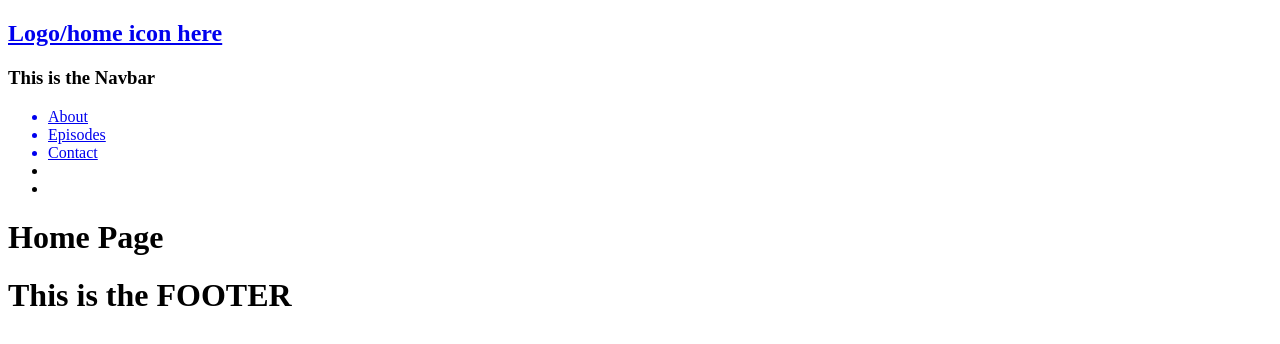
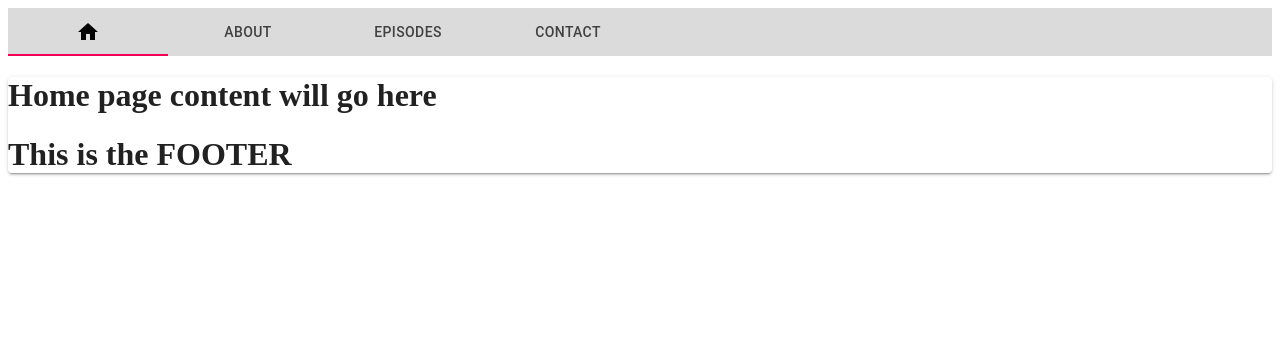
Before and after one commit to pojo8/WatchAOT, a React (Create React App) app in the folder frontend/: page / in a window 1280 px wide. Shown: the top 344 px of the page. Built offline with nearby package versions, Linux system fonts and the light colour scheme.

Commit message:
begun styling stuff using Material UI

```diff
--- a/frontend/package.json
+++ b/frontend/package.json
@@ -3,6 +3,8 @@
   "version": "0.1.0",
   "private": true,
   "dependencies": {
+    "@material-ui/core": "^4.11.0",
+    "@material-ui/icons": "^4.9.1",
     "@testing-library/jest-dom": "^4.2.4",
     "@testing-library/react": "^9.5.0",
     "@testing-library/user-event": "^7.2.1",
--- a/frontend/src/App.js
+++ b/frontend/src/App.js
@@ -4,7 +4,10 @@ import Navbar from "./components/Navbar";
 import About from "./components/About";
 import Contact from "./components/Contact";
 import Episodes from "./components/Episodes";
+import Home from "./components/Home";
 import { BrowserRouter, Switch, Route } from "react-router-dom";
+import { makeStyles } from "@material-ui/core/styles";
+import { Paper } from "@material-ui/core";
 
 // This site has 3 pages, all of which are rendered
 // dynamically in the browser (not server rendered).
@@ -21,27 +24,35 @@ import { BrowserRouter, Switch, Route } from "react-router-dom";
 // remember that we are using react-router-dom which is one of many router plugins (best one imo)
 // remind me to explain SWITCH and EXACT (below)
 
+const useStyles = makeStyles((theme) => {
+  return {
+    main: {
+      width: "100%",
+      marginTop: 0,
+    },
+  };
+});
+
 export default function App() {
+  const classes = useStyles();
+
   return (
     <BrowserRouter>
-      <>
-        <Navbar />
+      <Navbar />
+      <Paper elevation={2}>
         <Switch>
-          <Route path="/" exact component={Home} />
-          <Route path="/about" exact component={About} />
-          <Route path="/episodes" exact component={Episodes} />
-          <Route path="/contact" exact component={Contact} />
+          <main className={classes.main}>
+            <Route path="/" exact component={Home} />
+            <Route path="/about" exact component={About} />
+            <Route path="/episodes" exact component={Episodes} />
+            <Route path="/contact" exact component={Contact} />
+          </main>
         </Switch>
         <Footer />
-      </>
+      </Paper>
     </BrowserRouter>
   );
 }
-const Home = () => (
-  <div>
-    <h1>Home Page</h1>
-  </div>
-);
 
 // You can think of these components as "pages"
 // in your app.
--- a/frontend/src/components/Navbar.jsx
+++ b/frontend/src/components/Navbar.jsx
@@ -1,32 +1,41 @@
-import React from "react";
+import React, { useState } from "react";
 import { Link } from "react-router-dom";
+import { Tabs, Tab } from "@material-ui/core";
+import { makeStyles } from "@material-ui/core/styles";
+import { Home } from "@material-ui/icons";
 
-// Link is part of react-router-dom router plugin that allows us to
-// link these listed items to the corresponding path in the router on App.js
-// Link only takes 1 prop, which is "to". it basically links the list item to a path.
-// notice that the plugin automatically makes them in to hyperlinks on the screen. plugins do the ground work for you!
+// Installed Material UI to use as our User Interface library. merged with React-router-dom to create a nicely styled navbar.
+
+const useStyles = makeStyles((theme) => {
+  return {
+    tabs: {
+      backgroundColor: theme.palette.primary.main,
+    },
+  };
+});
 
 function Navbar() {
+  const [tab, setTab] = useState({ value: 0 });
+  const classes = useStyles();
+  const handleChange = (event, value) => {
+    setTab({ value });
+  };
+
+  // --note-- eventually the Home component/link will be replaced with our logo, if any.
   return (
-    <nav>
-      <Link to="/">
-        <h1>Logo/home icon here</h1>
-      </Link>
-      <h3>This is the Navbar</h3>
-      <ul>
-        <Link to="/about">
-          <li>About</li>
-        </Link>
-        <Link to="/episodes">
-          <li>Episodes</li>
-        </Link>
-        <Link to="/contact">
-          <li>Contact</li>
-        </Link>
-        <li></li>
-        <li></li>
-      </ul>
-    </nav>
+    <>
+      <Tabs
+        value={tab.value}
+        onChange={handleChange}
+        indicatorColor={"secondary"}
+        className={classes.tabs}
+      >
+        <Tab label={<Home />} to="/" component={Link} />
+        <Tab label="About" to="/about" component={Link} />
+        <Tab label="Episodes" to="/episodes" component={Link} />
+        <Tab label="Contact" to="/contact" component={Link} />
+      </Tabs>
+    </>
   );
 }
 
--- a/frontend/src/index.js
+++ b/frontend/src/index.js
@@ -1,5 +1,23 @@
 import React from "react";
 import ReactDOM from "react-dom";
 import App from "./App";
+import { ThemeProvider, createMuiTheme } from "@material-ui/core";
 
-ReactDOM.render(<App />, document.getElementById("root"));
+// use a theme provider on the top level of our app to allow these declared css-type styles to be accessible from anywhere in the app
+//material UI comes with some preset colors and stuff to make the theme of our site easy to change.
+// in redeclaring these preset colors below allows us to overwrite them
+
+const theme = createMuiTheme({
+  palette: {
+    primary: {
+      main: "#DBDBDB",
+    },
+  },
+});
+
+ReactDOM.render(
+  <ThemeProvider theme={theme}>
+    <App />
+  </ThemeProvider>,
+  document.getElementById("root")
+);
```
Also changed, not shown: 1 other file (tests, documents, lock files or other folders).
